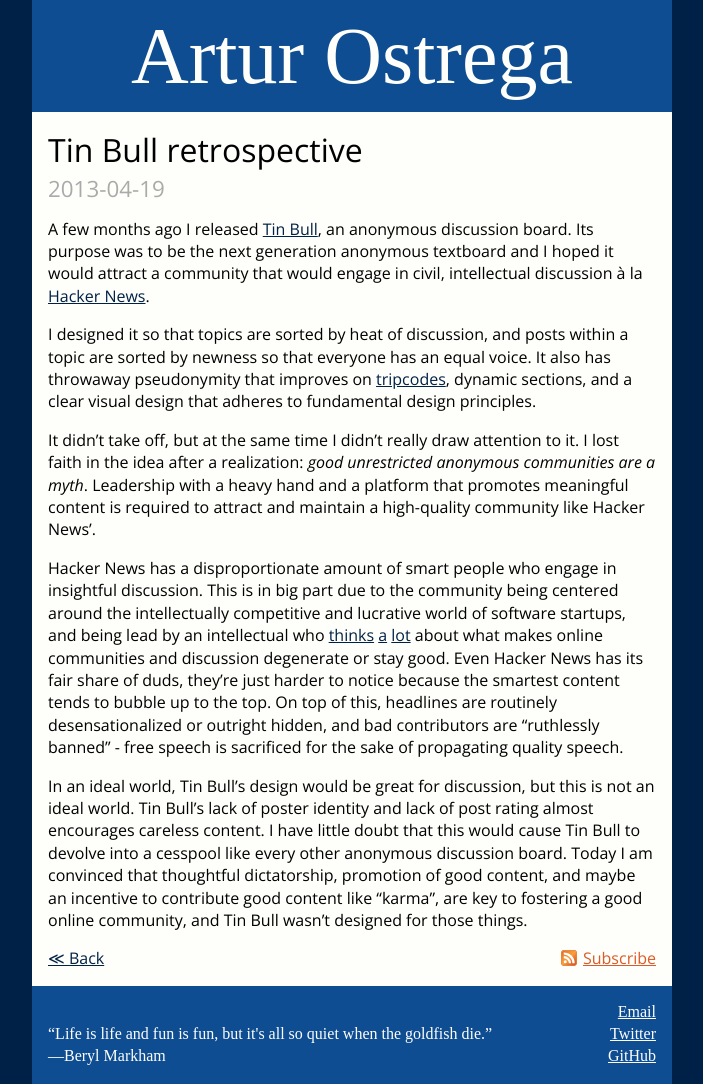
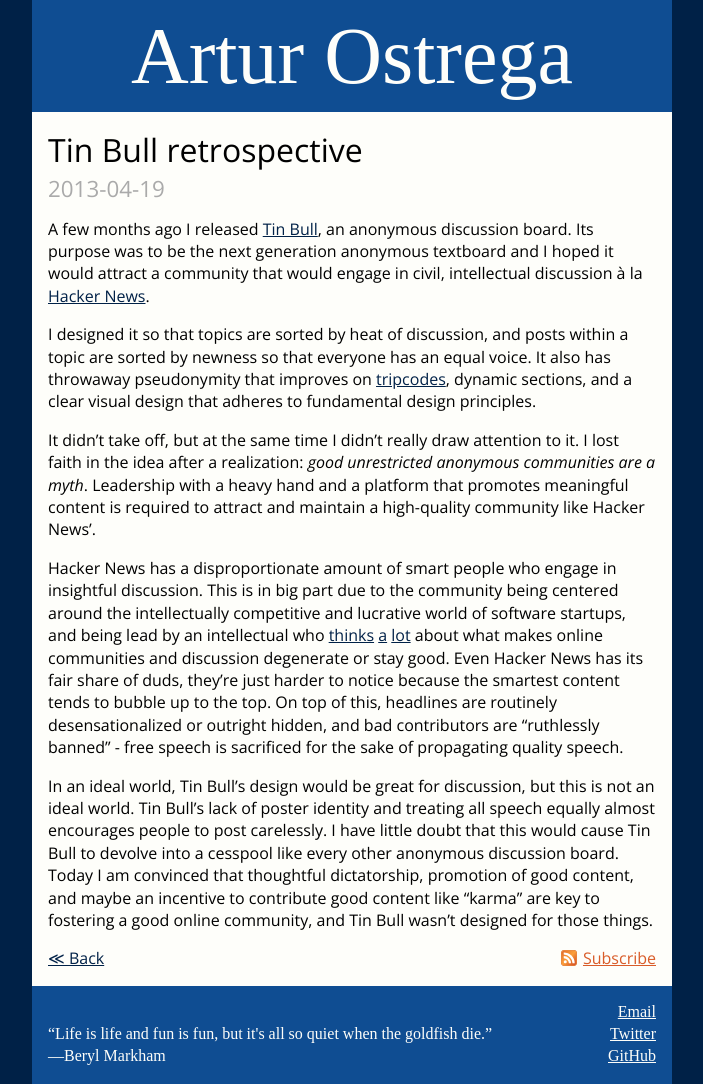
Before and after one commit to aostrega/blog.github.io, a Jekyll site: the page built from _posts/2013-04-19-tinbull-retrospective.md, in a window 1280 px wide. Shown: the whole page, without its empty margins (288-991 px from the left). Built offline with Jekyll 4.4.1, drawn with Linux system fonts in a browser that asks for light colours; some web fonts are replaced; Markdown is read by kramdown in place of the engine named in the settings; comment, search, counter and statistics services are not loaded.

Commit message:
TBR post editing

```diff
--- a/_posts/2013-04-19-tinbull-retrospective.md
+++ b/_posts/2013-04-19-tinbull-retrospective.md
@@ -10,4 +10,4 @@
 
 Hacker News has a disproportionate amount of smart people who engage in insightful discussion. This is in big part due to the community being centered around the intellectually competitive and lucrative world of software startups, and being lead by an intellectual who [thinks](http://www.paulgraham.com/disagree.html) [a](http://paulgraham.com/hackernews.html) [lot](http://paulgraham.com/identity.html) about what makes online communities and discussion degenerate or stay good. Even Hacker News has its fair share of duds, they're just harder to notice because the smartest content tends to bubble up to the top. On top of this, headlines are routinely desensationalized or outright hidden, and bad contributors are "ruthlessly banned" - free speech is sacrificed for the sake of propagating quality speech.
 
-In an ideal world, Tin Bull's design would be great for discussion, but this is not an ideal world. Tin Bull's lack of poster identity and lack of post rating almost encourages careless content. I have little doubt that this would cause Tin Bull to devolve into a cesspool like every other anonymous discussion board. Today I am convinced that thoughtful dictatorship, promotion of good content, and maybe an incentive to contribute good content like "karma", are key to fostering a good online community, and Tin Bull wasn't designed for those things.
+In an ideal world, Tin Bull's design would be great for discussion, but this is not an ideal world. Tin Bull's lack of poster identity and treating all speech equally almost encourages people to post carelessly. I have little doubt that this would cause Tin Bull to devolve into a cesspool like every other anonymous discussion board. Today I am convinced that thoughtful dictatorship, promotion of good content, and maybe an incentive to contribute good content like "karma" are key to fostering a good online community, and Tin Bull wasn't designed for those things.
```
